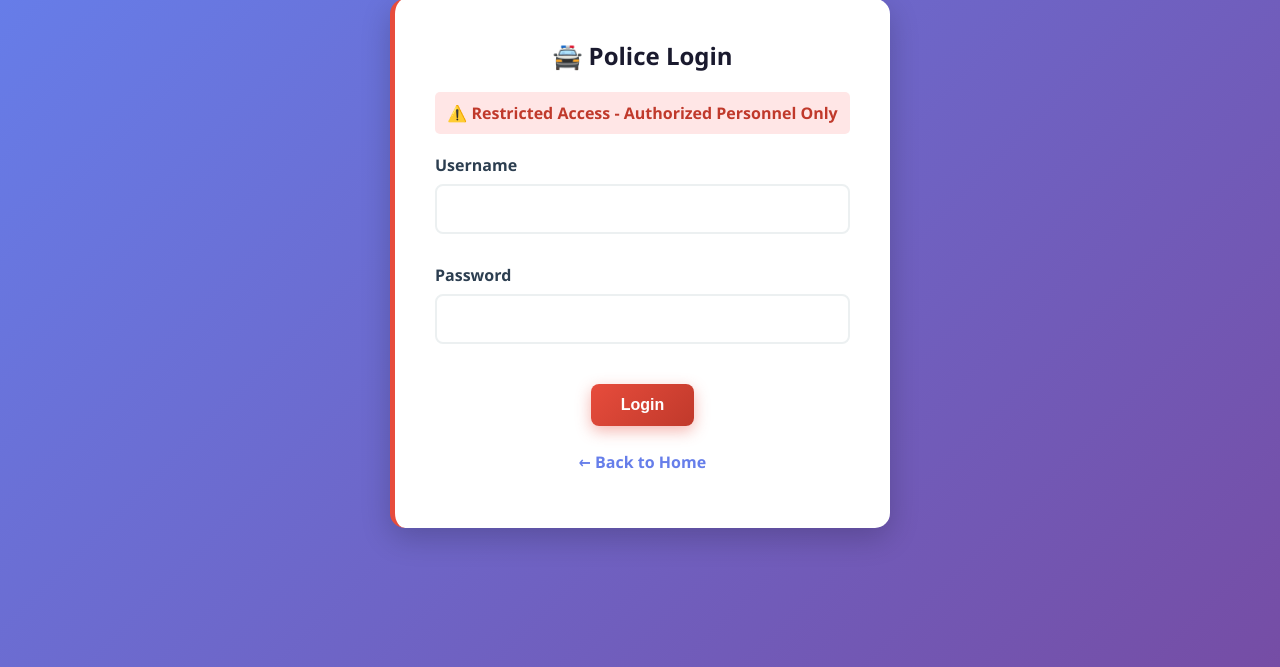
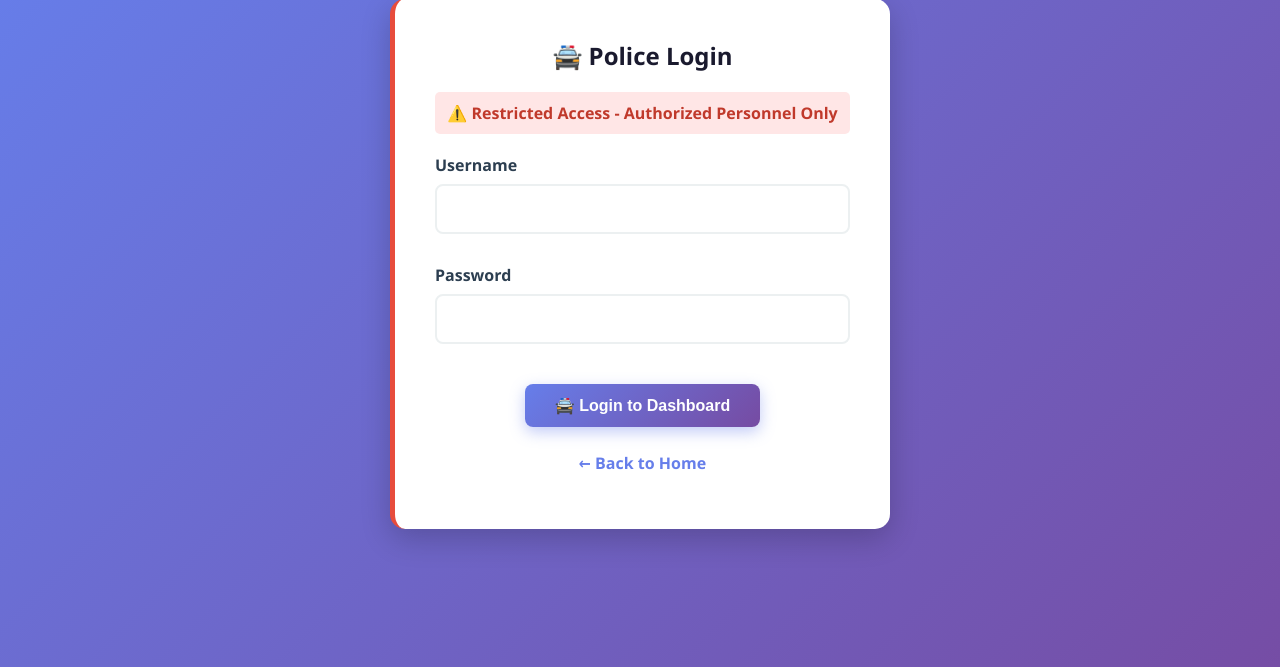
Before and after one commit to praveeshb/cybercrime-project, a Flask app: page /police_login in a window 1280 px wide. Shown: the part 51-718 px from the top of the page. Run offline with Flask 3, Linux system fonts and the light colour scheme.

Commit message:
make police login button more attractive

```diff
--- a/templates/police_login.html
+++ b/templates/police_login.html
@@ -22,7 +22,7 @@
 <input type="password" name="password" required>
 </div>
 
-<button type="submit" class="btn btn-danger">Login</button>
+<button type="submit" class="btn btn-primary">🚔 Login to Dashboard</button>
 </form>
 <p><a href="/">← Back to Home</a></p>
 </div>
```
